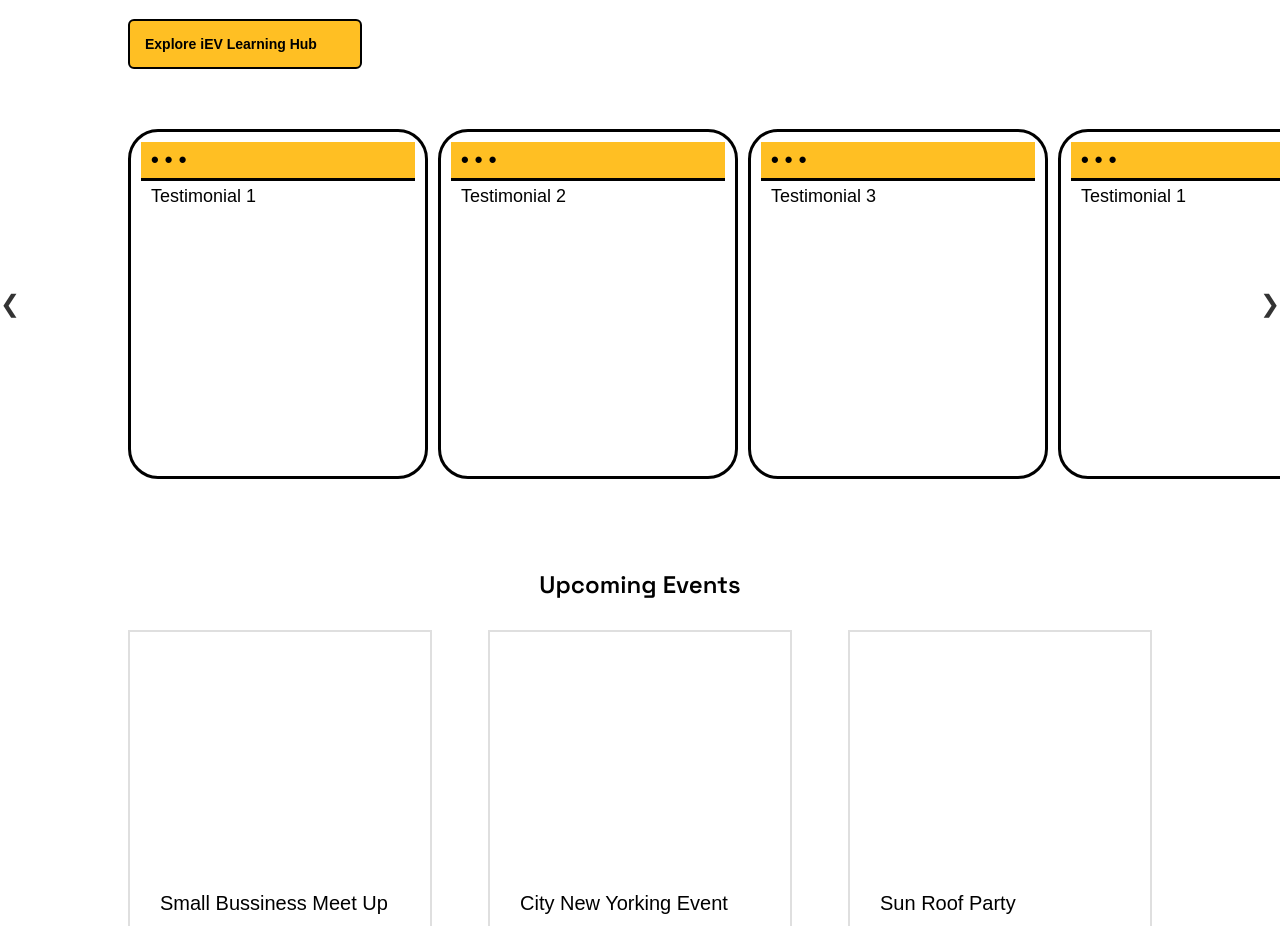
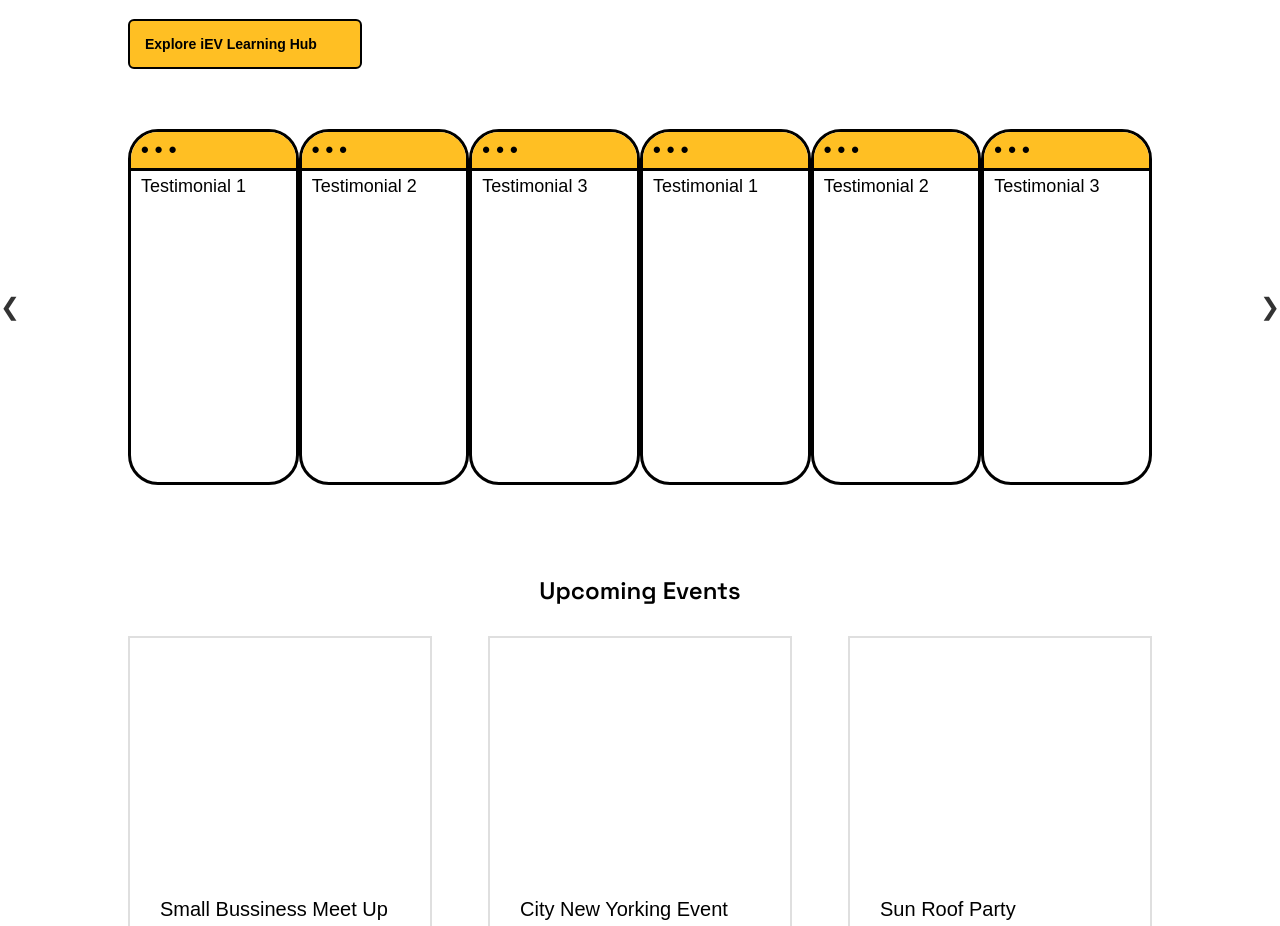
Before and after one commit to iev21/iev-frontend, an Angular app: page / in a window 1280 px wide. Shown: the part 1703-2629 px from the top of the page. Built offline with nearby package versions, Linux system fonts and the light colour scheme.

Commit message:
Update testimonials.component.scss

```diff
--- a/src/app/testimonials/testimonials.component.scss
+++ b/src/app/testimonials/testimonials.component.scss
@@ -9,17 +9,6 @@
 /* Testimonials Content */
 .testimonials {
     display: flex; /* Display testimonials in a flex container */
-}
-
-/* Testimonial */
-.testimonials__div {
-    flex: 0 0 auto; /* Allow testimonials to shrink or grow as needed */
-    padding: 10px; /* Add padding */
-    min-width: 300px; /* Set minimum width */
-    box-sizing: border-box; /* Include padding in width calculation */
-    border: 1px solid #ccc; /* Add border */
-    border-radius: 5px; /* Add border radius */
-    margin-right: 10px; /* Add margin between testimonials */
 }
 
 /* Arrows */
```
